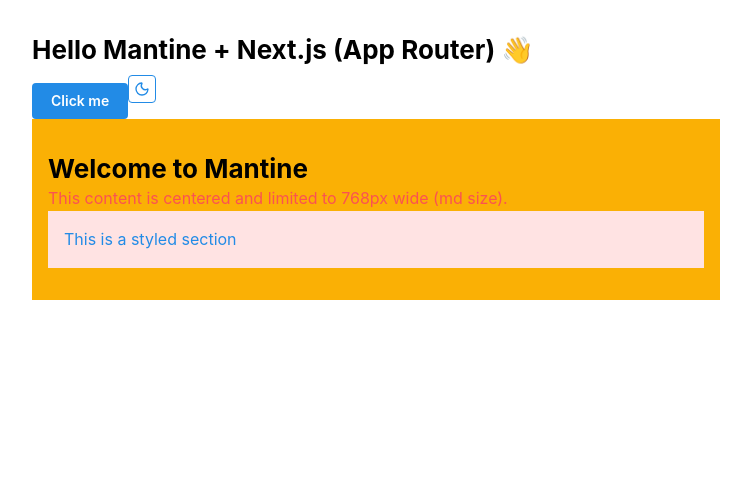
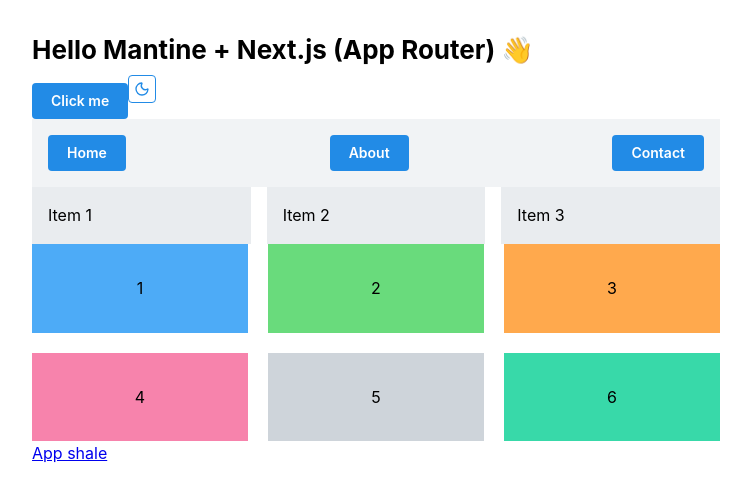
Before and after one commit to bonsii2/mantine-project, a Next.js app: page / in a window 1280 px wide. Shown: the top 502 px of the page, without its empty margins (264-1015 px from the left). Built offline with nearby package versions, Linux system fonts and the light colour scheme.

Commit message:
i add appshel page

```diff
--- a/src/app/components/Demo.tsx
+++ b/src/app/components/Demo.tsx
@@ -1,21 +1,58 @@
-import { Container, Title, Text } from "@mantine/core";
-import { Box } from '@mantine/core';
+import { Flex, SimpleGrid,Box, Button } from "@mantine/core";
+
 export default function Demo() {
   return (
-    <Container size="md" py="xl" bg={"yellow"}>
-      <Title order={2}>Welcome to Mantine</Title>
-      <Text c="red">
-        This content is centered and limited to 768px wide (md size).
-      </Text>
-      <Box
-        component="section"
-        bg="red.1"
+    <>
+      <Flex
+        direction="row"
+        justify="space-between"
+        align="center"
+        gap="md"
+        wrap="wrap"
+        bg="gray.1"
         p="md"
-        c="blue"
+      >
+        <Button>Home</Button>
+        <Button>About</Button>
+        <Button>Contact</Button>
+      </Flex>
+
+      <SimpleGrid cols={3} spacing="md">
+        <Box bg="gray.2" p="md">
+          Item 1
+        </Box>
+        <Box bg="gray.2" p="md">
+          Item 2
+        </Box>
+        <Box bg="gray.2" p="md">
+          Item 3
+        </Box>
+      </SimpleGrid>
+
+      <SimpleGrid
+        cols={{base: 1, sm: 2, md: 3}}
+        spacing="lg"
 
       >
-        This is a styled section
-      </Box>
-    </Container>
+        <Box bg="blue.4" p="xl" ta="center">
+          1
+        </Box>
+        <Box bg="green.4" p="xl" ta="center">
+          2
+        </Box>
+        <Box bg="orange.4" p="xl" ta="center">
+          3
+        </Box>
+        <Box bg="pink.4" p="xl" ta="center">
+          4
+        </Box>
+        <Box bg="gray.4" p="xl" ta="center">
+          5
+        </Box>
+        <Box bg="teal.4" p="xl" ta="center">
+          6
+        </Box>
+      </SimpleGrid>
+    </>
   );
 }
--- a/src/app/page.tsx
+++ b/src/app/page.tsx
@@ -1,5 +1,5 @@
 "use client";
-
+import Link from "next/link";
 import { Button, Title, Container } from "@mantine/core";
 import { ThemeToggle } from "./components/ThemeToggle";
 import Demo from "./components/Demo";
@@ -13,6 +13,7 @@
       </Button>
       <ThemeToggle/>
       <Demo />
+      <Link href={'/appshell'}>App shale</Link>
     </Container>
   );
 }
```
Also changed, not shown: src/app/appshell/page.tsx (added, +25 -0 lines).
